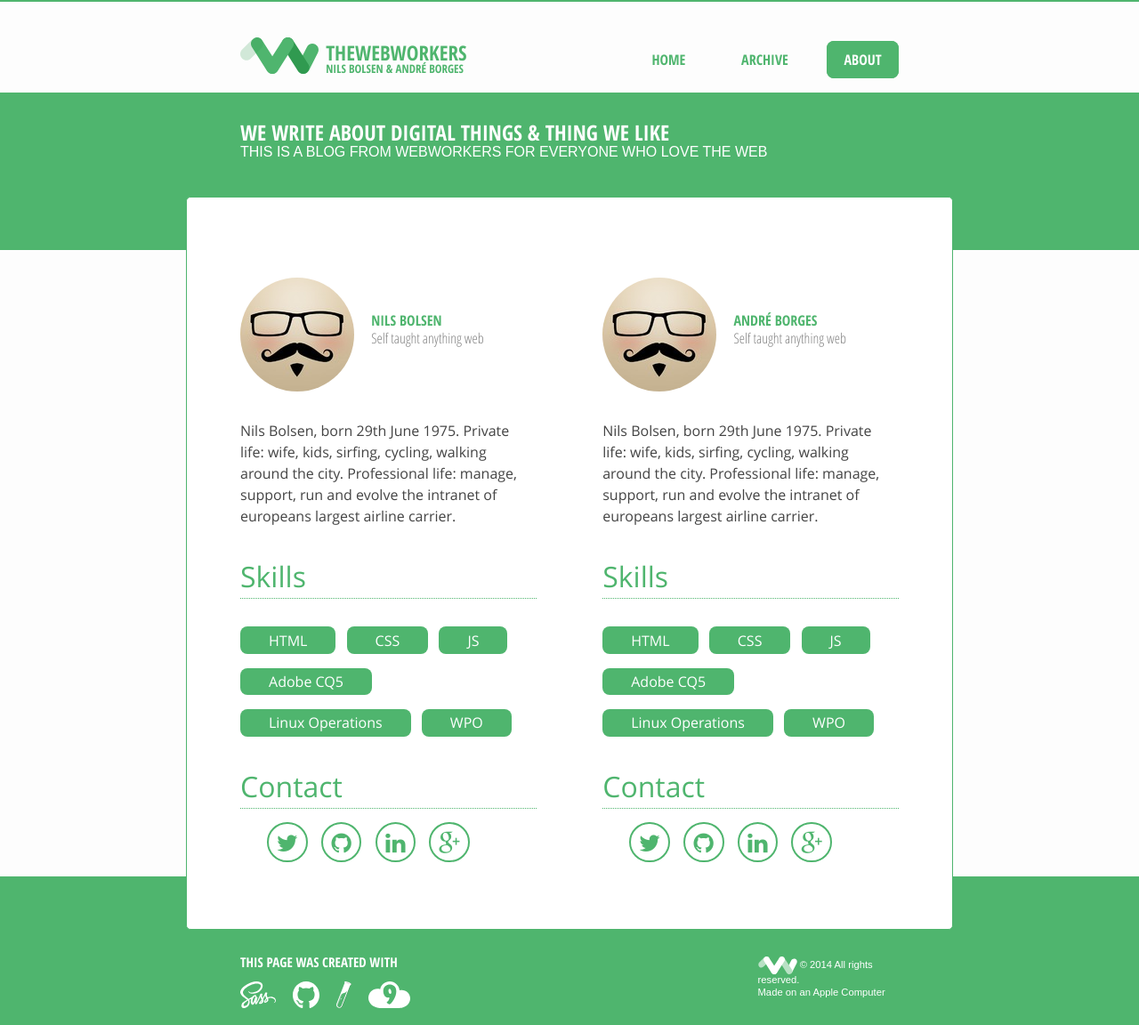
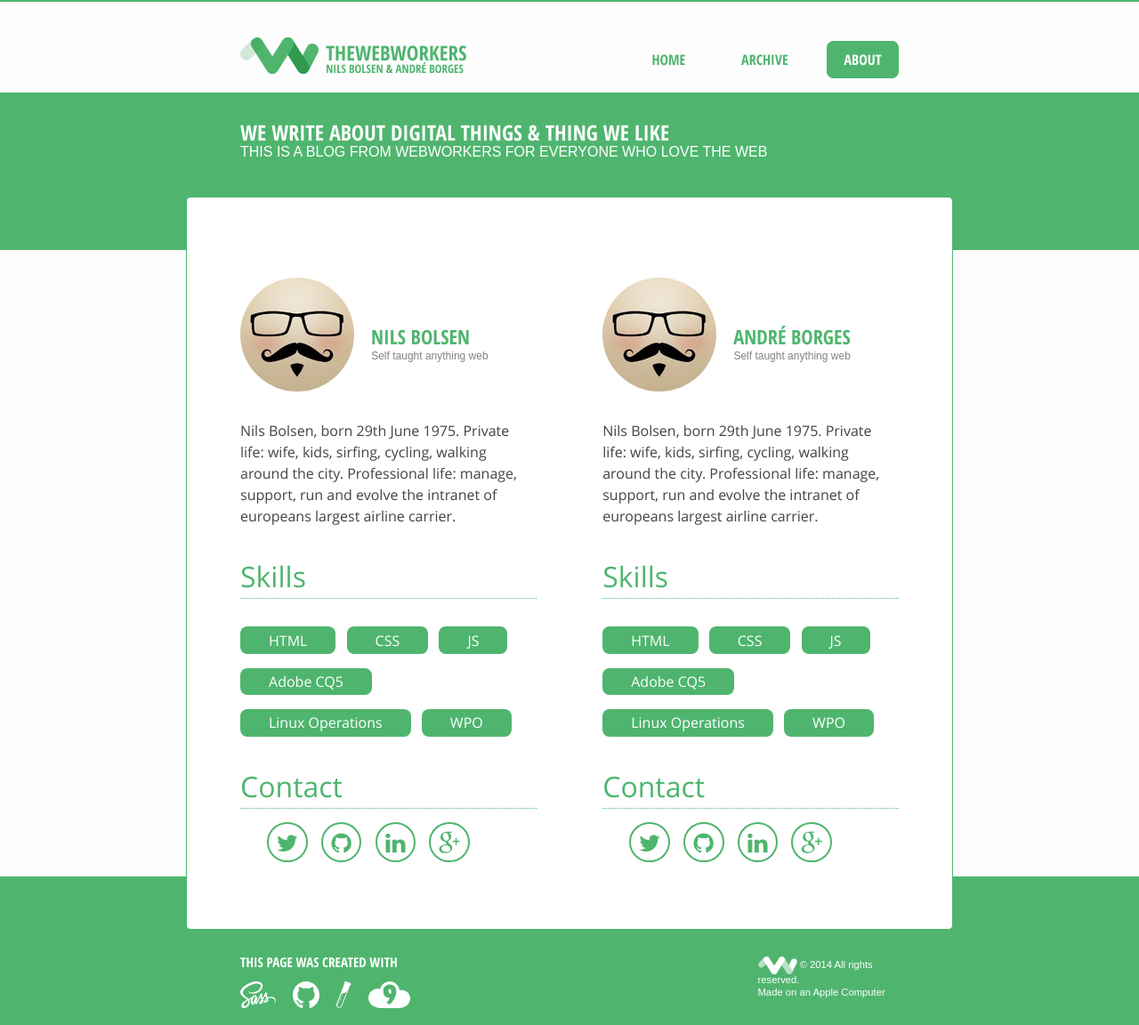
Before and after one commit to webwb/webwb.github.io, a Jekyll site: the page built from about.md, in a window 1280 px wide. Shown: the whole page at 89% size. Built offline with Jekyll 4.4.1, drawn with Linux system fonts in a browser that asks for light colours.

Commit message:
changed about name and undertext

```diff
--- a/_sass/_profile.scss
+++ b/_sass/_profile.scss
@@ -29,8 +29,9 @@
   text-transform:uppercase;
   color:$brand-color;
   font-family:OpenSans-CondBold, sans-serif;
-  padding: 2.5em 0 0 1.2em;
+  padding: 2.5em 0 0 0.85em;
   line-height: 1em;
+  font-size:1.4em;
   @include media-query($on-palm) {
     float:none;
     padding-left:9em;
@@ -39,8 +40,9 @@
 .profile-talent {
   float:left;
   color:$grey-color;
-  padding-left:1.2em;
-  font-family:OpenSans-CondLight,sans-serif;
+  padding-left:1.6em;
+  font-family:sans-serif;
+  font-size:.75em;
   @include media-query($on-palm) {
     padding-left:9em;
     float:none;
```
